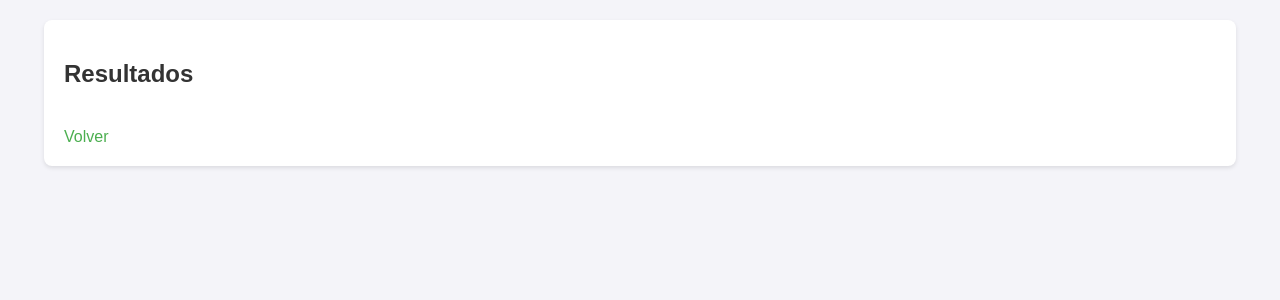
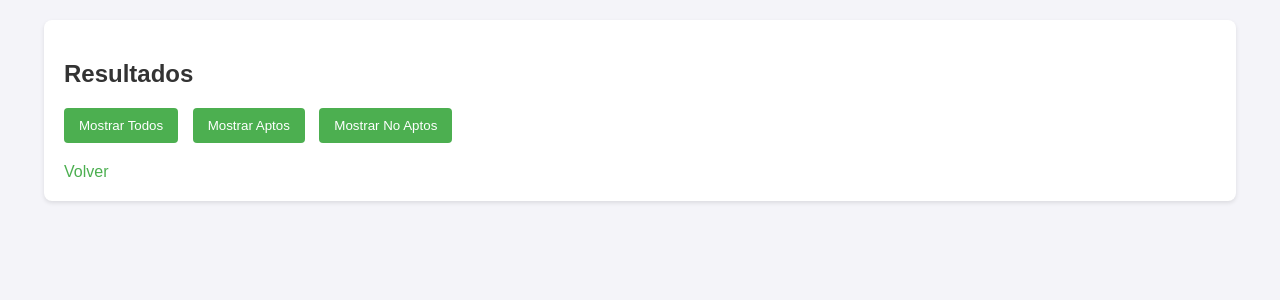
Before and after one commit to FedericoZapata/TP-inicial-labo-Zapata-Rodriguez-2025, a Flask app: page /predecir in a window 1280 px wide. Shown: the part 159-459 px from the top of the page. Run offline with Flask 3, Linux system fonts and the light colour scheme.

Commit message:
add filtros a tabla

```diff
--- a/static/css/styles.css
+++ b/static/css/styles.css
@@ -54,3 +54,31 @@
 table tr:hover {
     background-color: #f1f1f1;
 }
+
+/* Estilos para "Apto" y "No Apto" */
+td.apto {
+    background-color: #d4edda; /* Verde claro */
+    color: #155724; /* Verde oscuro */
+    font-weight: bold;
+}
+
+td.no-apto {
+    background-color: #f8d7da; /* Rojo claro */
+    color: #721c24; /* Rojo oscuro */
+    font-weight: bold;
+}
+
+/* Botones de filtro */
+button {
+    background-color: #4CAF50;
+    color: white;
+    border: none;
+    padding: 10px 15px;
+    border-radius: 4px;
+    cursor: pointer;
+    margin-right: 10px;
+}
+
+button:hover {
+    background-color: #45a049;
+}
--- a/templates/index.html
+++ b/templates/index.html
@@ -3,15 +3,15 @@
 <head>
     <meta charset="UTF-8">
     <meta name="viewport" content="width=device-width, initial-scale=1.0">
-    <title>Cargar Archivo</title>
+    <title>Cargar candidatos</title>
     <link rel="stylesheet" href="/static/css/styles.css">
 </head>
 <body>
     <header>
-        <h1>Predicción de Candidatos</h1>
+        <h1>Predicción de Candidatos RRHH</h1>
     </header>
     <div class="container">
-        <h2>Cargar Archivo CSV</h2>
+        <h2>Cargar Archivo CSV de los posibles candidatos📚</h2>
         <form action="/predecir" method="POST" enctype="multipart/form-data">
             <label for="archivo">Selecciona un archivo CSV:</label>
             <input type="file" name="archivo" id="archivo" required>
--- a/templates/prediccion.html
+++ b/templates/prediccion.html
@@ -5,6 +5,20 @@
     <meta name="viewport" content="width=device-width, initial-scale=1.0">
     <title>Resultados de Predicción</title>
     <link rel="stylesheet" href="/static/css/styles.css">
+    <script>
+        // Función para filtrar filas de la tabla
+        function filtrarCandidatos(tipo) {
+            const filas = document.querySelectorAll("tbody tr");
+            filas.forEach(fila => {
+                const prediccion = fila.querySelector(".prediccion").textContent.trim();
+                if (tipo === "todos" || prediccion.toLowerCase() === tipo) {
+                    fila.style.display = ""; // Mostrar fila
+                } else {
+                    fila.style.display = "none"; // Ocultar fila
+                }
+            });
+        }
+    </script>
 </head>
 <body>
     <header>
@@ -12,6 +26,14 @@
     </header>
     <div class="container">
         <h2>Resultados</h2>
+
+        <!-- Filtros -->
+        <div>
+            <button onclick="filtrarCandidatos('todos')">Mostrar Todos</button>
+            <button onclick="filtrarCandidatos('apto')">Mostrar Aptos</button>
+            <button onclick="filtrarCandidatos('no apto')">Mostrar No Aptos</button>
+        </div>
+
         {% if datos is not none and columnas is not none %}
         <table>
             <thead>
@@ -24,8 +46,12 @@
             <tbody>
                 {% for fila in datos %}
                 <tr>
-                    {% for valor in fila.values() %}
+                    {% for key, valor in fila.items() %}
+                    {% if key == "Predicción" %}
+                    <td class="prediccion {% if valor == 'apto' %}apto{% else %}no-apto{% endif %}">{{ valor }}</td>
+                    {% else %}
                     <td>{{ valor }}</td>
+                    {% endif %}
                     {% endfor %}
                 </tr>
                 {% endfor %}
```
